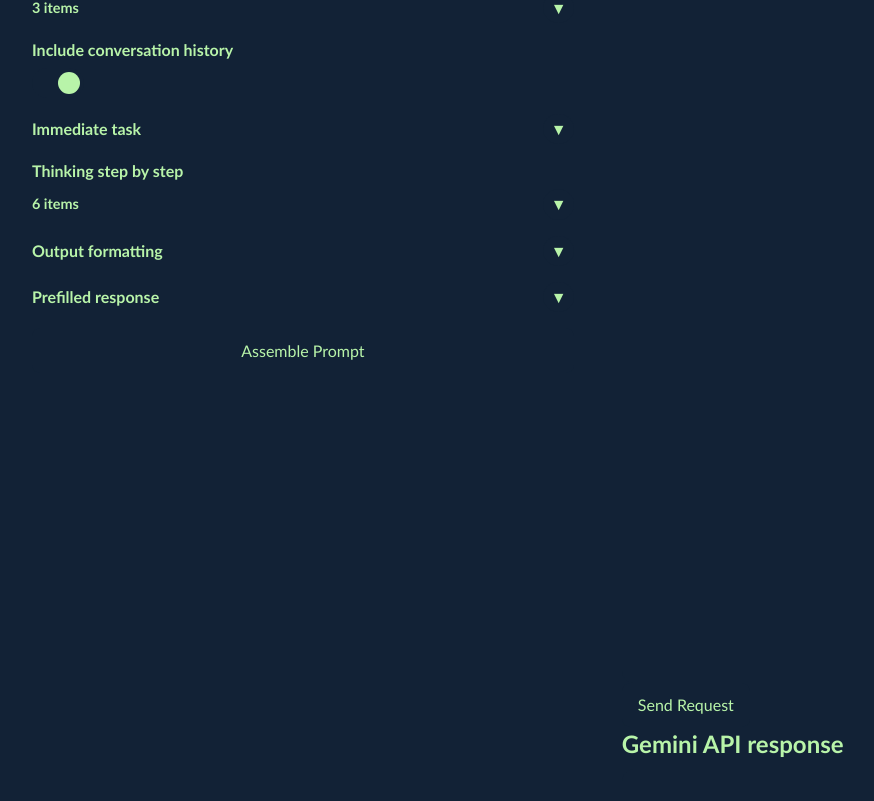
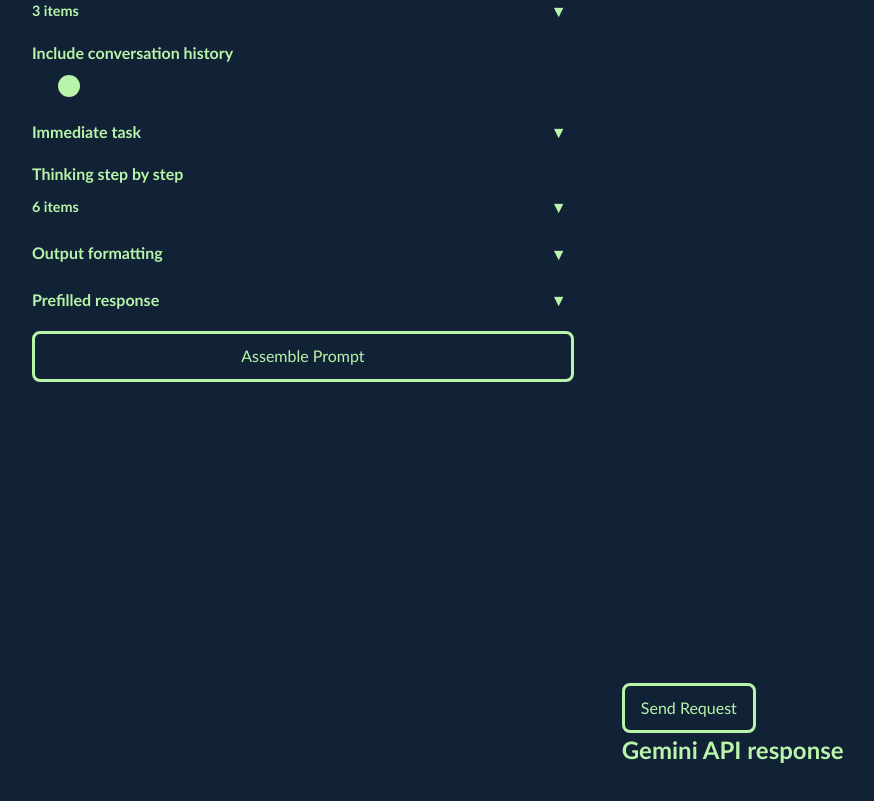
Before and after one commit to RobertoFreireDev/PromptCanvas, a React (Vite) app in the folder promptcanvas/: page / in a window 1280 px wide. Shown: the part 407-1208 px from the top of the page, without its empty margins (90-964 px from the left). Built offline with nearby package versions, Linux system fonts and the light colour scheme.

Commit message:
add button

```diff
--- a/promptcanvas/src/App.css
+++ b/promptcanvas/src/App.css
@@ -152,6 +152,10 @@ button {
   cursor: pointer;
   background: var(--color-bg);
   color: var(--color-fg);
+}
+
+.appBtn {
+  border: 3px solid currentColor;
 }
 
 .secondaryBtn {
--- a/promptcanvas/src/App.tsx
+++ b/promptcanvas/src/App.tsx
@@ -1,6 +1,7 @@
 import { useMemo, useState } from 'react'
 import type { FormEvent } from 'react'
 import './App.css'
+import Button from './components/Button'
 import FormField from './components/FormField'
 import PromptOutput from './components/PromptOutput'
 import { createInitialValues, fields } from './constants/fields'
@@ -155,9 +156,9 @@ function App() {
       <section className="canvas">
         <div className="canvasHeader">
           <h1>PromptCanvas</h1>
-          <button type="button" className="secondaryBtn apiKeyBtn" onClick={openKeyDialog}>
+          <Button type="button" variant="secondary" className="apiKeyBtn" onClick={openKeyDialog}>
             Google API Key
-          </button>
+          </Button>
         </div>
         <p className="subtitle">Build a structured Gemini prompt using guided sections.</p>
 
@@ -175,9 +176,9 @@ function App() {
             />
           ))}
 
-          <button type="submit" className="submitBtn">
+          <Button type="submit">
             Assemble Prompt
-          </button>
+          </Button>
         </form>
       </section>
 
@@ -210,12 +211,12 @@ function App() {
                 placeholder="AIza..."
               />
               <div className="dialogActions">
-                <button type="submit" className="submitBtn">
+                <Button type="submit">
                   Save
-                </button>
-                <button type="button" className="secondaryBtn" onClick={closeKeyDialog}>
+                </Button>
+                <Button type="button" variant="secondary" onClick={closeKeyDialog}>
                   Close
-                </button>
+                </Button>
               </div>
               {keySavedNotice && <p className="savedNotice">{keySavedNotice}</p>}
             </form>
--- /dev/null
+++ b/promptcanvas/src/components/Button.tsx
@@ -0,0 +1,26 @@
+import type { ButtonHTMLAttributes, ReactNode } from 'react'
+
+type ButtonVariant = 'primary' | 'secondary'
+
+type ButtonProps = {
+  children: ReactNode
+  variant?: ButtonVariant
+} & ButtonHTMLAttributes<HTMLButtonElement>
+
+const variantClassMap: Record<ButtonVariant, string> = {
+  primary: 'submitBtn',
+  secondary: 'secondaryBtn',
+}
+
+function Button({ children, variant = 'primary', className = '', ...rest }: ButtonProps) {
+  const variantClass = variantClassMap[variant]
+  const classes = `appBtn ${variantClass} ${className}`.trim()
+
+  return (
+    <button {...rest} className={classes}>
+      {children}
+    </button>
+  )
+}
+
+export default Button
--- a/promptcanvas/src/components/PromptOutput.tsx
+++ b/promptcanvas/src/components/PromptOutput.tsx
@@ -1,3 +1,5 @@
+import Button from './Button'
+
 type PromptOutputProps = {
   value: string
   responseValue: string
@@ -54,14 +56,13 @@ function PromptOutput({ value, responseValue, isLoadingResponse, onRequest }: Pr
         <div className="jsonPlaceholder">
         </div>
       )}
-      <button
+      <Button
         type="button"
-        className="submitBtn"
         onClick={onRequest}
         disabled={!value.trim() || isLoadingResponse}
       >
         {isLoadingResponse ? 'Requesting...' : 'Send Request'}
-      </button>
+      </Button>
       <h2>Gemini API response</h2>
       {isLoadingResponse ? (
         <pre className="jsonViewer" aria-label="Gemini API response loading">
```
